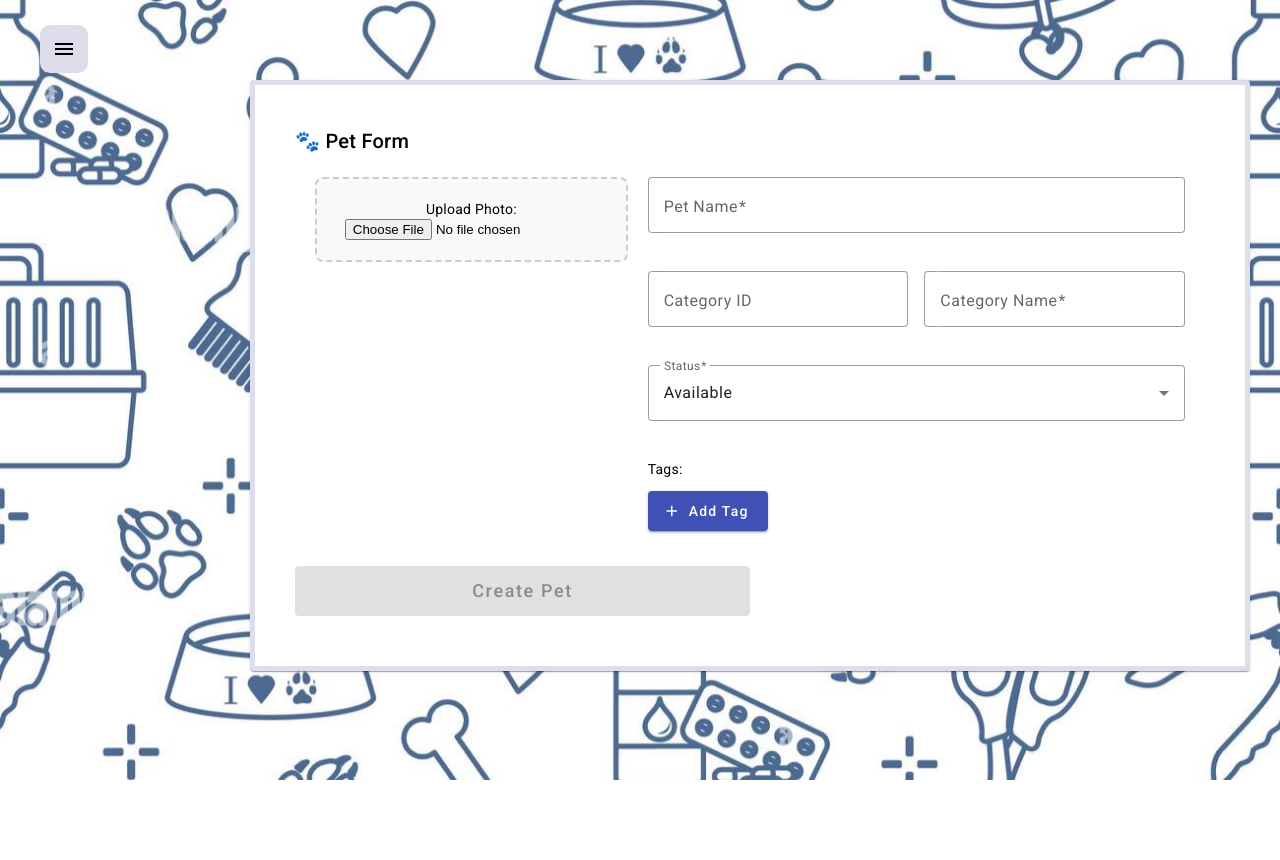
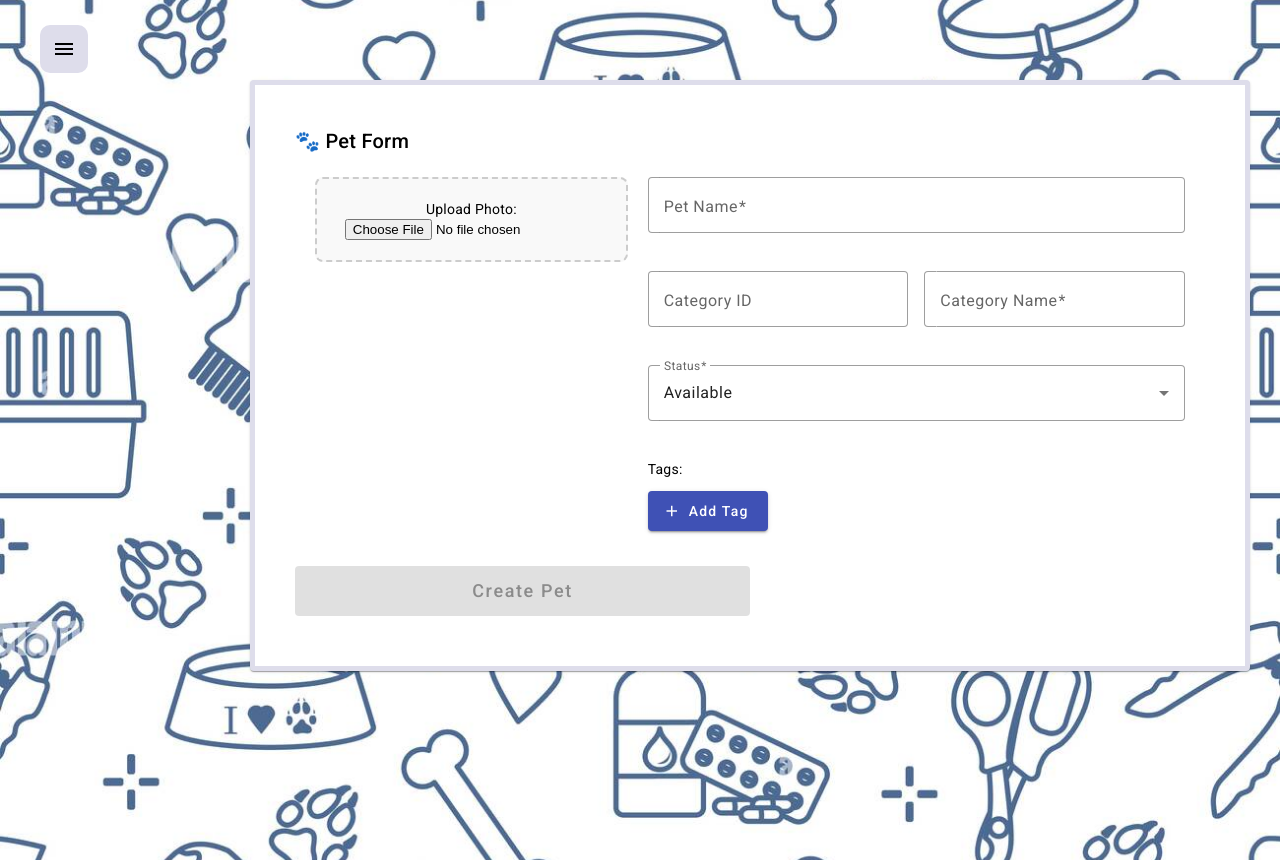
Before and after one commit to testgithubget/pet_store, an Angular app: page /add in a window 1280 px wide. Before the commit the page ends 800 px from the top, so only its background shows below. Built offline with nearby package versions, Linux system fonts and the light colour scheme.

Commit message:
edited styling

```diff
--- a/package.json
+++ b/package.json
@@ -20,6 +20,7 @@
     "@angular/platform-browser": "^17.0.0",
     "@angular/platform-browser-dynamic": "^17.0.0",
     "@angular/router": "^17.0.0",
+    "ngx-toaster": "^1.0.1",
     "rxjs": "~7.8.0",
     "tslib": "^2.3.0",
     "zone.js": "~0.14.2"
--- a/src/app/Components/pet-detail/pet-detail.component.css
+++ b/src/app/Components/pet-detail/pet-detail.component.css
@@ -7,7 +7,7 @@
   background-size: cover;
   background-attachment: fixed;
   width: 100%;
-  min-height: 90vh;
+  min-height: 100vh;
   padding-bottom: 40px;
 }
 
--- a/src/app/Components/pet-form/pet-form.component.css
+++ b/src/app/Components/pet-form/pet-form.component.css
@@ -8,7 +8,7 @@ form {
   background-attachment: fixed;
   width: 100%;
   padding-bottom: 40px;
-  min-height: 90vh;
+  min-height: 100vh;
 }
 
 mat-card {
--- a/src/app/Components/pet-list/pet-list.component.css
+++ b/src/app/Components/pet-list/pet-list.component.css
@@ -68,12 +68,10 @@
   display: flex !important;
   flex-wrap: wrap;
   justify-content: flex-start;
-
   gap:40px;
-
 }
 .statusCard > div, .idCard > div {
-  flex: 1 1 200px; /* Example: makes child elements flexible, but at least 200px wide */
+  flex: 1 1 200px;
 }
 .statusCard {
   margin: auto;
```
Also changed, not shown: 1 other file (tests, documents, lock files or other folders).
